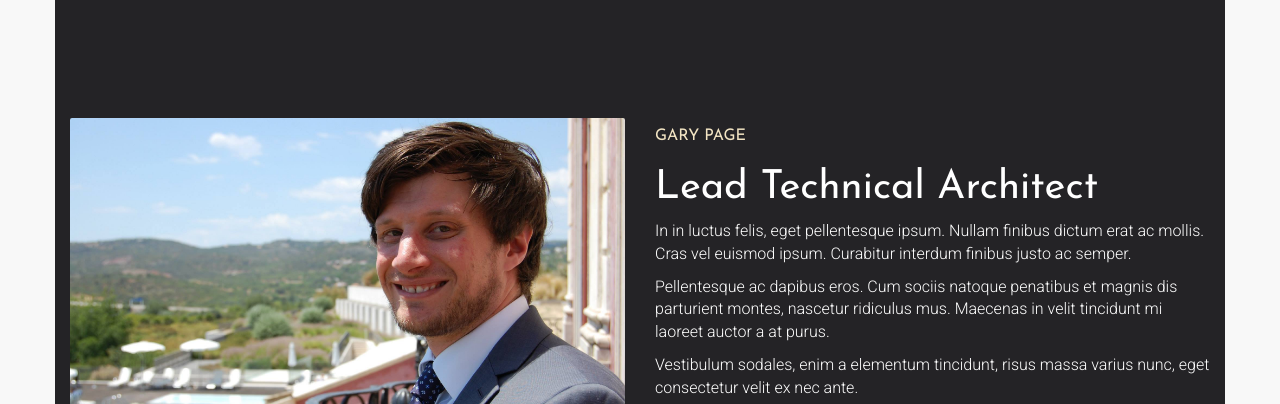
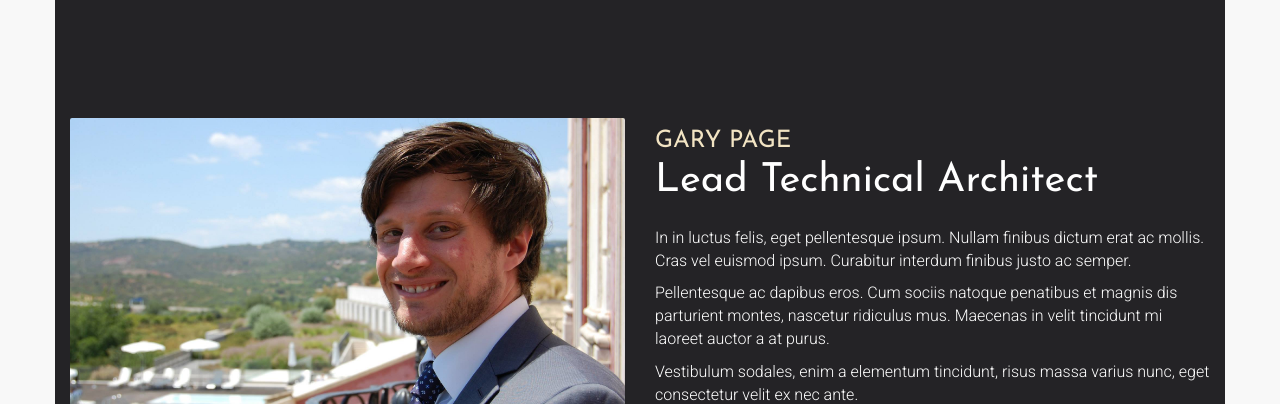
Before and after one commit to sirloreal/wccdWebsite, a plain HTML site: page index.html in a window 1280 px wide. Shown: the part 1370-1774 px from the top of the page. Drawn offline with nearby package versions, Linux system fonts and the light colour scheme.

Commit message:
Alter size of name and title in section 3 - Fixes #6

```diff
--- a/index.html
+++ b/index.html
@@ -73,12 +73,12 @@
         <div class="row">
           <div class="col-md-12">
             <h4>GARY PAGE</h4>
-            <h3 style="color: #ffffff;">Lead Technical Architect</h3>
+            <h3>Lead Technical Architect</h3>
             <!-- TODO: Bootstrap has an img-rounded class -->
             <img class="img-responsive" style="border-radius: 2px; max-width: 40%" src="images/pic2.jpg" align="right" />
-            <p style="color: #ffffff;"> In in luctus felis, eget pellentesque ipsum. Nullam finibus dictum erat ac mollis. Cras vel euismod ipsum. Curabitur interdum finibus justo ac semper. </p>
-            <p style="color: #ffffff;">Pellentesque ac dapibus eros. Cum sociis natoque penatibus et magnis dis parturient montes, nascetur ridiculus mus. Maecenas in velit tincidunt mi laoreet auctor a at purus. </p>
-            <p style="color: #ffffff;">Vestibulum sodales, enim a elementum tincidunt, risus massa varius nunc, eget consectetur velit ex nec ante. </p>
+            <p> In in luctus felis, eget pellentesque ipsum. Nullam finibus dictum erat ac mollis. Cras vel euismod ipsum. Curabitur interdum finibus justo ac semper. </p>
+            <p>Pellentesque ac dapibus eros. Cum sociis natoque penatibus et magnis dis parturient montes, nascetur ridiculus mus. Maecenas in velit tincidunt mi laoreet auctor a at purus. </p>
+            <p>Vestibulum sodales, enim a elementum tincidunt, risus massa varius nunc, eget consectetur velit ex nec ante. </p>
             <p><a href="https://twitter.com/sirloreal"><img src="images/TwitterLogo44.png"></img></a> &nbsp; <a href="https://uk.linkedin.com/in/garyrpage"><img src="images/In-White-34px-R.png"></img></a></p>
           </div>
         </div>
@@ -93,10 +93,10 @@
         <div class="col-xs-6 col-sm-6">
           <!-- TODO: Think the name wants to be an h3 and the title a h2 -->
           <h4>GARY PAGE</h4>
-          <h3 style="color: #ffffff;">Lead Technical Architect</h3>
-          <p style="color: #ffffff;"> In in luctus felis, eget pellentesque ipsum. Nullam finibus dictum erat ac mollis. Cras vel euismod ipsum. Curabitur interdum finibus justo ac semper. </p>
-          <p style="color: #ffffff;">Pellentesque ac dapibus eros. Cum sociis natoque penatibus et magnis dis parturient montes, nascetur ridiculus mus. Maecenas in velit tincidunt mi laoreet auctor a at purus. </p>
-          <p style="color: #ffffff;">Vestibulum sodales, enim a elementum tincidunt, risus massa varius nunc, eget consectetur velit ex nec ante. </p>
+          <h3>Lead Technical Architect</h3>
+          <p> In in luctus felis, eget pellentesque ipsum. Nullam finibus dictum erat ac mollis. Cras vel euismod ipsum. Curabitur interdum finibus justo ac semper. </p>
+          <p>Pellentesque ac dapibus eros. Cum sociis natoque penatibus et magnis dis parturient montes, nascetur ridiculus mus. Maecenas in velit tincidunt mi laoreet auctor a at purus. </p>
+          <p>Vestibulum sodales, enim a elementum tincidunt, risus massa varius nunc, eget consectetur velit ex nec ante. </p>
           <p><a href="https://twitter.com/sirloreal"><img src="images/TwitterLogo44.png"></img></a> &nbsp; <a href="https://uk.linkedin.com/in/garyrpage"><img src="images/In-White-34px-R.png"></img></a></p>
         </div>
       </div>
--- a/style.css
+++ b/style.css
@@ -47,7 +47,7 @@
   }
   h4 {
     font-family: 'Josefin Sans';
-    font-size: 1.8rem;
+    font-size: 1.6rem;
     font-weight: 'lighter';
   }
   p {
@@ -77,7 +77,7 @@
     }
 
     h4 {
-      font-size: 2.0rem;
+      font-size: 3.0rem;
     }
 
     p {
@@ -125,6 +125,18 @@
 #section3 {
   color: #f2e4c3;
   background-color: #242326;
+}
+
+#section3 p {
+  color: #ffffff;
+}
+#section3 h3 {
+  margin-top: 0.5rem;
+  margin-bottom: 3.0rem;
+  color: #ffffff;
+}
+#section3 h4 {
+  margin-bottom: 0;
 }
 
 #section5 {
```
